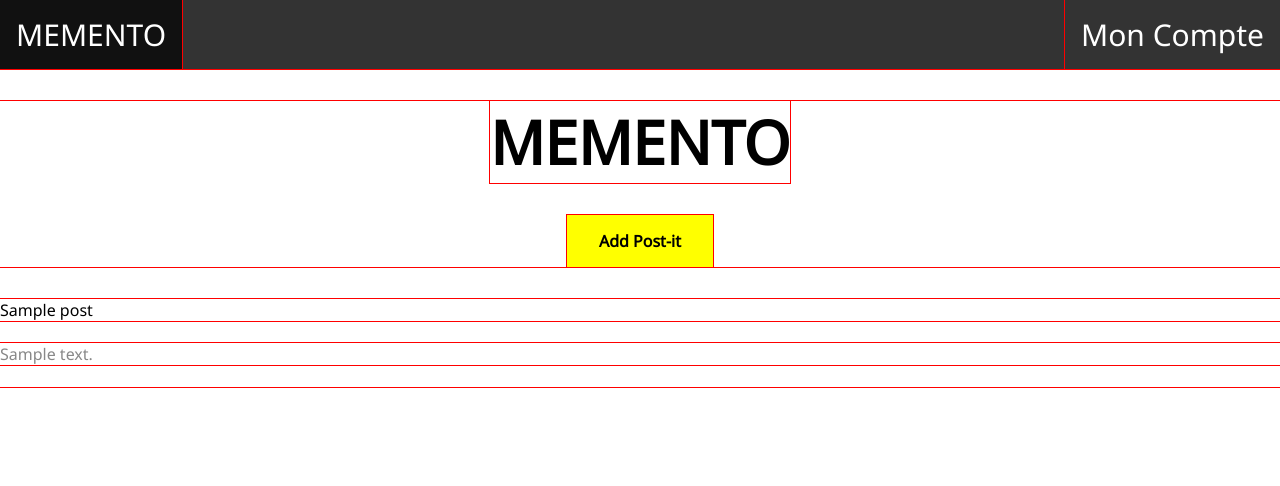
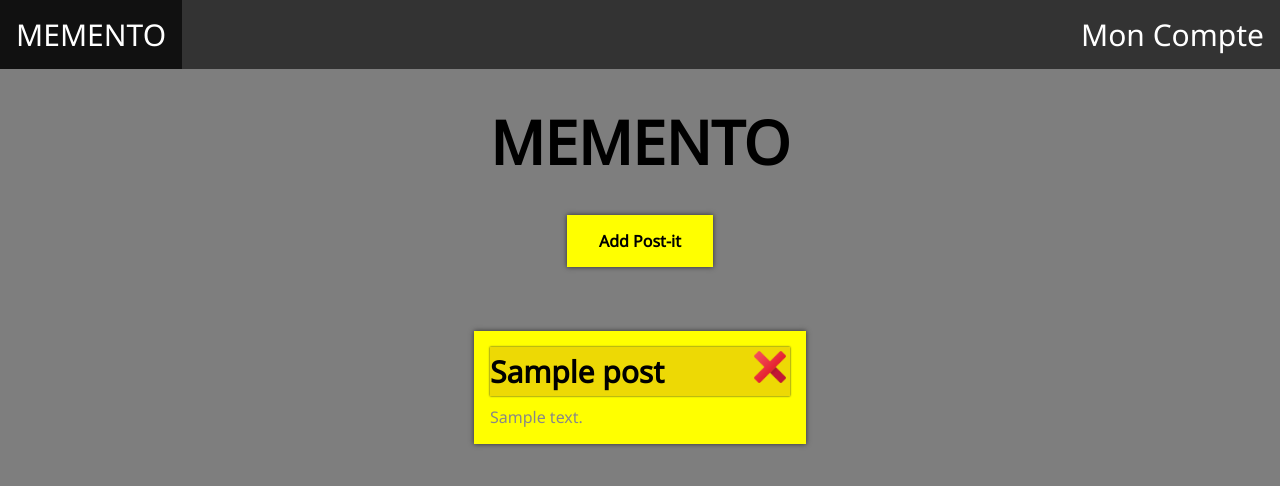
Before and after one commit to DIGYSKY/Memento, a PHP site: page / in a window 1280 px wide. Shown: the top 486 px of the page. Run offline with PHP 8.4, Linux system fonts and the light colour scheme; tables that the repository leaves empty or names only in its code hold one stand-in row (values such as "Sample post").

Commit message:
add DELETE Function

```diff
--- a/assets/styles.css
+++ b/assets/styles.css
@@ -3,10 +3,13 @@
 * {
   margin: 0;
   padding: 0;
-  outline: 1px solid red;
+  /* outline: 1px solid red; */
   font-family: 'Noto Sans', sans-serif;
 }
 
+body {
+  background-color: #7e7e7e;
+}
 
 /* navbar */
 .navbar {
@@ -73,4 +76,52 @@
   text-decoration: none;
   display: inline-block;
   font-size: 16px;
+  box-shadow: 0 0 5px #302f2f;
+  cursor: pointer;
 }
+
+.title-page button:hover {
+  background-color: bisque;
+}
+
+/* post-it */
+
+.block-post-it {
+  padding: 1em;
+}
+
+.grid-post-it {
+  display: flex;
+	flex-direction: row;
+	flex-wrap: wrap;
+	justify-content: center;
+	align-items: baseline;
+	align-content: space-evenly;
+}
+
+.post-it {
+  width: 300px;
+	flex-direction: row;
+	flex-wrap: wrap;
+	justify-content: center;
+	align-items: baseline;
+	align-content: space-evenly;
+  padding: 1em;
+  margin: 1em;
+  background-color: yellow;
+  box-shadow: 0 0 5px #302f2f;
+}
+
+.post-it-title {
+  display: flex;
+	flex-direction: row;
+	flex-wrap: nowrap;
+	justify-content: space-between;
+	align-items: center;
+	align-content: stretch;
+  margin-bottom: 10px;
+  font-weight: bold;
+  font-size: 30px;
+  box-shadow: 0 0 2px #302f2f;
+  background-color: rgb(237, 217, 5);
+}
--- a/controllers/home_controller.php
+++ b/controllers/home_controller.php
@@ -1,6 +1,6 @@
 <?php
 
-$query = 'SELECT * FROM post ORDER BY modified_at ASC';
+$query = 'SELECT * FROM post ORDER BY modified_at DESC';
 $response = $bdd->query($query);
 $datas = $response->fetchAll();
 
@@ -11,11 +11,12 @@ function tab_post($datas) {
         } else {
             $color = 'black';
         }
-        echo '<div>';
-        echo '<p class"' . $i . '-title">' . $datas[$i]['title'] . '</p>';
-        echo '<br>';
-        echo '<p style="color: ' . $color . '">' . $datas[$i]['contents'] . '</p>';
-        echo '<br>';
+        echo '<div class="post-it">';
+        echo '<div class="post-it-title">';
+        echo '<p class="title">' . $datas[$i]['title'] . '</p>';
+        echo '<a href="?page=delete&idDelete=' . $datas[$i]['id'] . '"><img src="./img/close.png" width="40px" alt="Delete post-it"></a>';
+        echo '</div>';
+        echo '<p style="color: ' . $color . '">' . nl2br($datas[$i]['contents']) . '</p>';
         echo '</div>';
     }
 }
--- a/index.php
+++ b/index.php
@@ -2,6 +2,7 @@
 
 session_start();
 
+// unset($_SESSION);
 try
 {
     $bdd = new PDO('mysql:host=localhost;dbname=memento;charset=utf8','root','');
@@ -13,7 +14,7 @@ try
     die('Erreur : ' . $e->getMessage());
 }
 
-$aviableRouts = ['home'];
+$aviableRouts = ['home', 'delete'];
 
 $route = 'home';
 
```
Also changed, not shown: controllers/delete_controller.php (added, +19 -0 lines), img/close.png (added).
